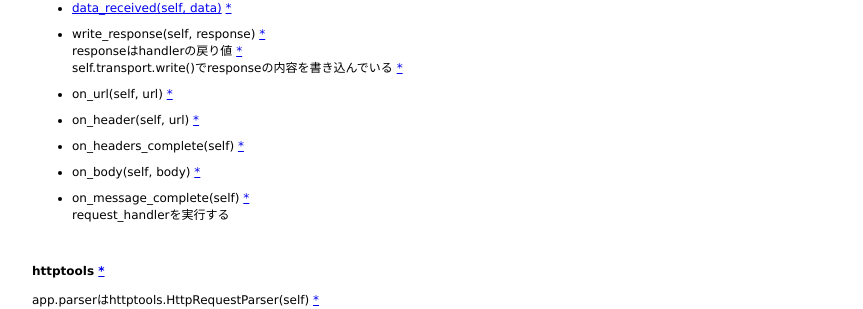
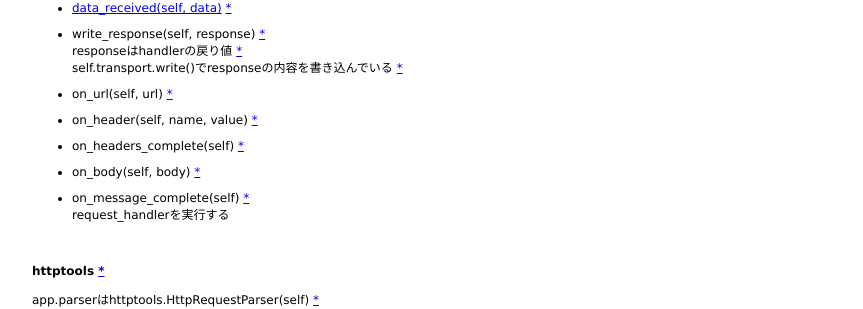
Before and after one commit to 38elements/38elements.github.com, a Jekyll site: the page built from _posts/2016-11-22-python-sanic.md, in a window 1280 px wide. Shown: the part 1192-1501 px from the top of the page, without its empty margins (208-1071 px from the left). Built offline with Jekyll 4.4.1, drawn with Linux system fonts in a browser that asks for light colours.

Commit message:
Update 2016-11-22-python-sanic.md

```diff
--- a/_posts/2016-11-22-python-sanic.md
+++ b/_posts/2016-11-22-python-sanic.md
@@ -81,7 +81,7 @@ self.transport.write()でresponseの内容を書き込んでいる [\*](https://
 
 * on_url(self, url) [\*](https://github.com/channelcat/sanic/blob/93f50b8ef7ed8fee206d2c440b096c09f1dd0af4/sanic/server.py#L106)
 
-* on_header(self, url) [\*](https://github.com/channelcat/sanic/blob/93f50b8ef7ed8fee206d2c440b096c09f1dd0af4/sanic/server.py#L109)
+* on_header(self, name, value) [\*](https://github.com/channelcat/sanic/blob/93f50b8ef7ed8fee206d2c440b096c09f1dd0af4/sanic/server.py#L109)
 
 * on_headers_complete(self) [\*](https://github.com/channelcat/sanic/blob/93f50b8ef7ed8fee206d2c440b096c09f1dd0af4/sanic/server.py#L116)
 
```
